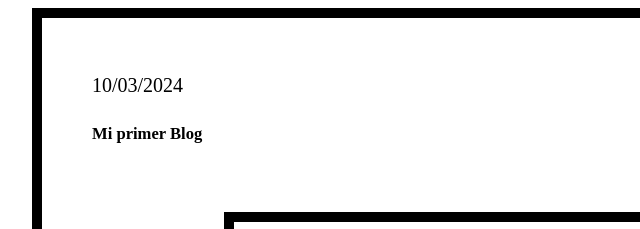
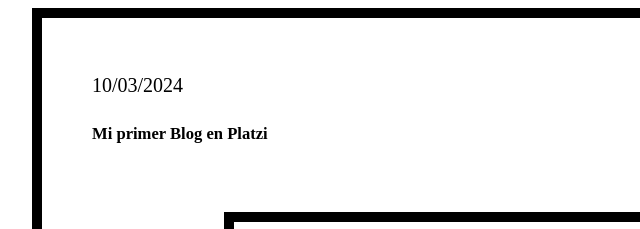
Before and after one commit to jr930623/jr930623.github.io, a plain HTML site: page index.html in a window 1280 px wide. Shown: the top 229 px of the page, 124-764 px from the left. Drawn offline with Linux system fonts and the light colour scheme.

Commit message:
nuevo comm

```diff
--- a/index.html
+++ b/index.html
@@ -8,7 +8,7 @@
     </head>
     <body>
         <p> 10/03/2024 </p>
-        <h5> Mi primer Blog </h5>
+        <h5> Mi primer Blog en Platzi </h5>
         <div id="post">
         <div id="container">
         <div id="cabecera">
```
